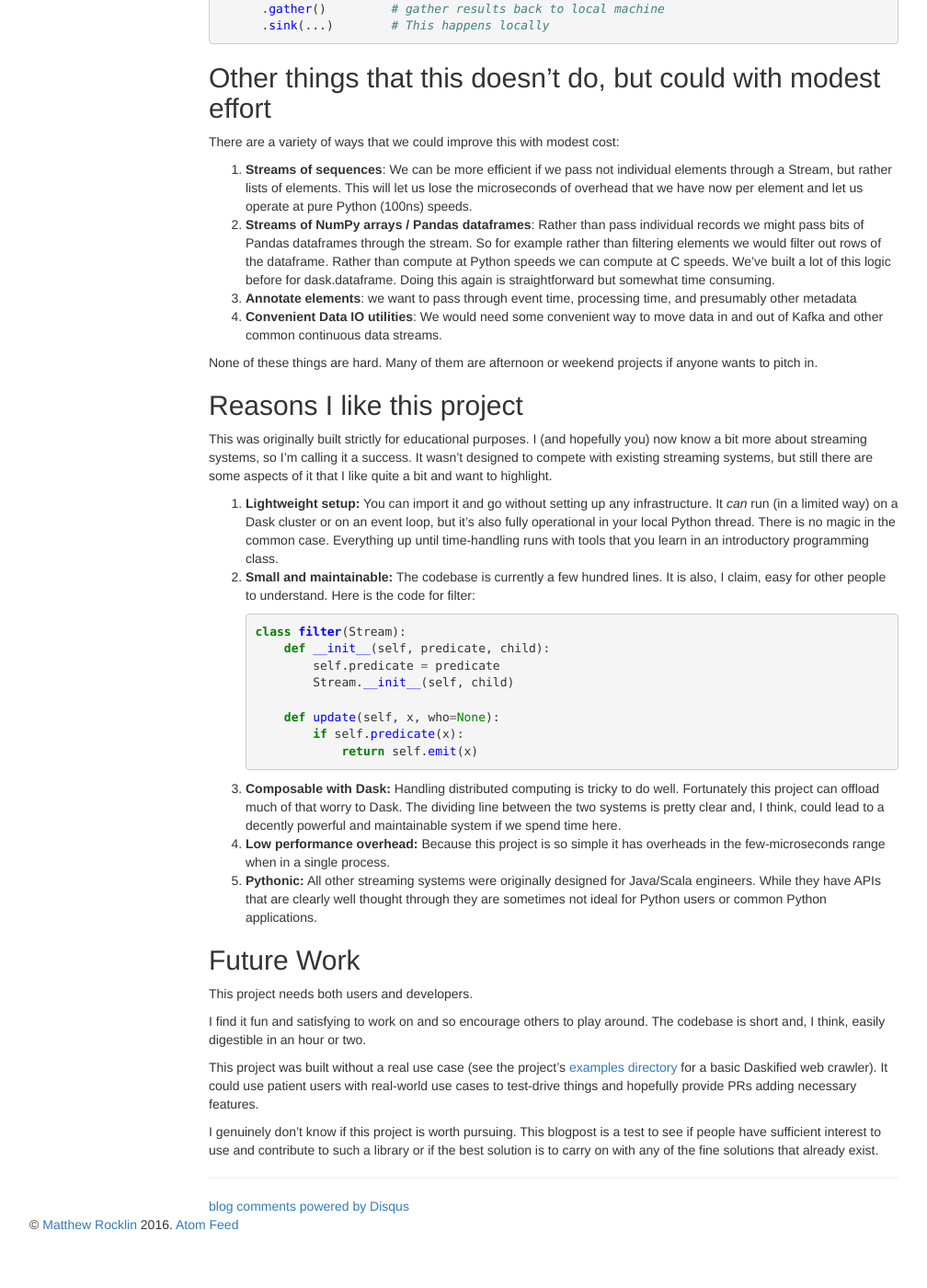
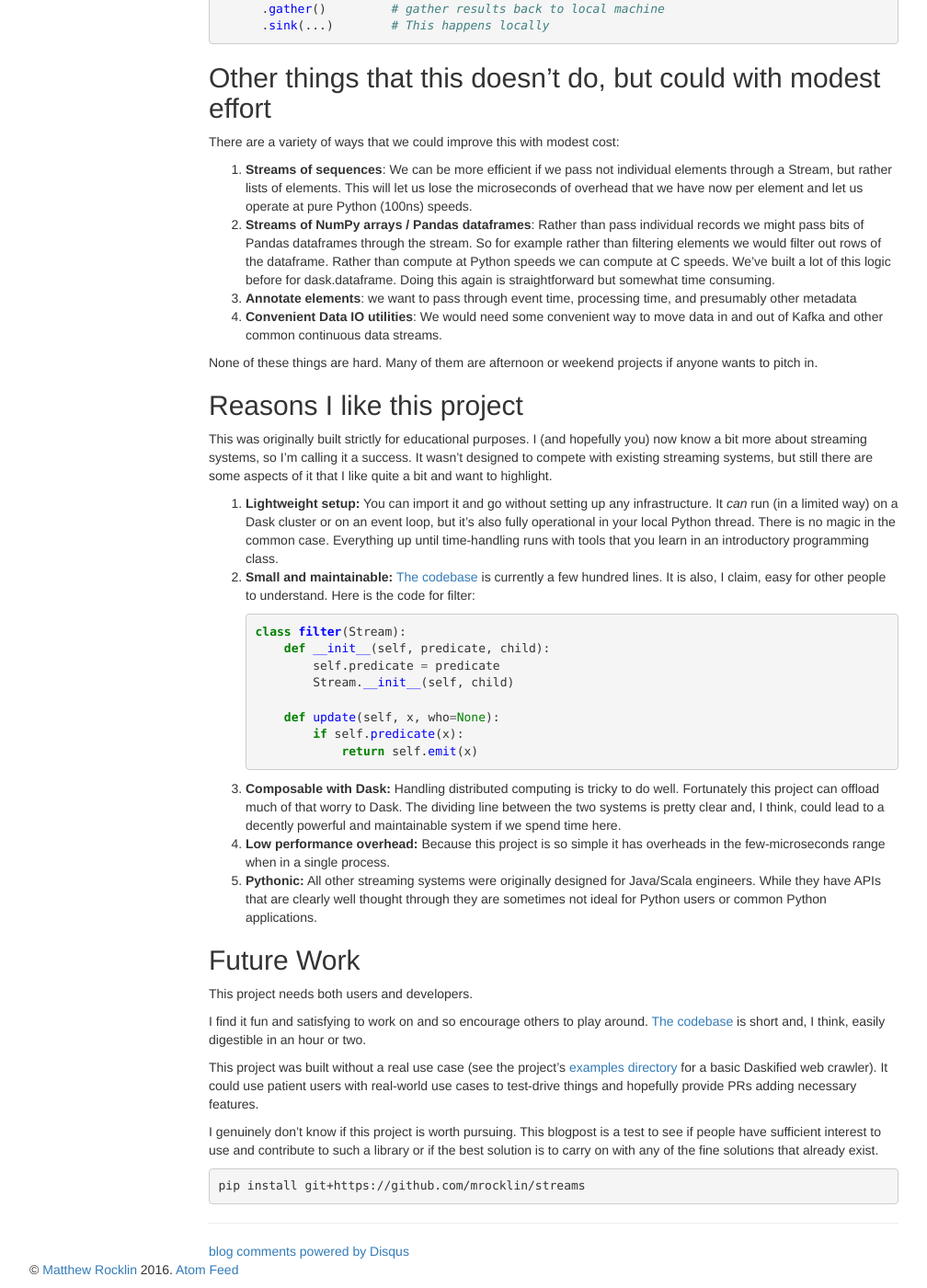
Before and after one commit to besyskymnbk/blog, a Jekyll site: the page built from _posts/work/2017-04-13-streaming.md, in a window 1280 px wide and 1400 px high, scrolled down 4860 px. Shown: the whole window at 92% size, without its empty margins (38-1046 px from the left). Built offline with Jekyll 4.4.1, drawn with Linux system fonts in a browser that asks for light colours; comment, search, counter and statistics services are not loaded; before the commit the page ends 6211 px from its top, so only the background shows below that; part of the change alters nothing that is shown.

Commit message:
add more links to code

```diff
--- a/_posts/work/2017-04-13-streaming.md
+++ b/_posts/work/2017-04-13-streaming.md
@@ -369,7 +369,7 @@ are some aspects of it that I like quite a bit and want to highlight.
     event loop, but it's also fully operational in your local Python thread.
     There is no magic in the common case.  Everything up until time-handling
     runs with tools that you learn in an introductory programming class.
-2.  **Small and maintainable:** The codebase is currently a few hundred lines.
+2.  **Small and maintainable:** [The codebase](https://github.com/mrocklin/streams) is currently a few hundred lines.
     It is also, I claim, easy for other people to understand.  Here is the code
     for filter:
 
@@ -402,7 +402,8 @@ Future Work
 This project needs both users and developers.
 
 I find it fun and satisfying to work on and so encourage others to play around.
-The codebase is short and, I think, easily digestible in an hour or two.
+[The codebase](https://github.com/mrocklin/streams) is short and, I think,
+easily digestible in an hour or two.
 
 This project was built without a real use case (see the project's [examples
 directory](https://github.com/mrocklin/streams/tree/master/examples) for a
@@ -413,3 +414,5 @@ I genuinely don't know if this project is worth pursuing.  This blogpost is a
 test to see if people have sufficient interest to use and contribute to such a
 library or if the best solution is to carry on with any of the fine solutions
 that already exist.
+
+    pip install git+https://github.com/mrocklin/streams
```
